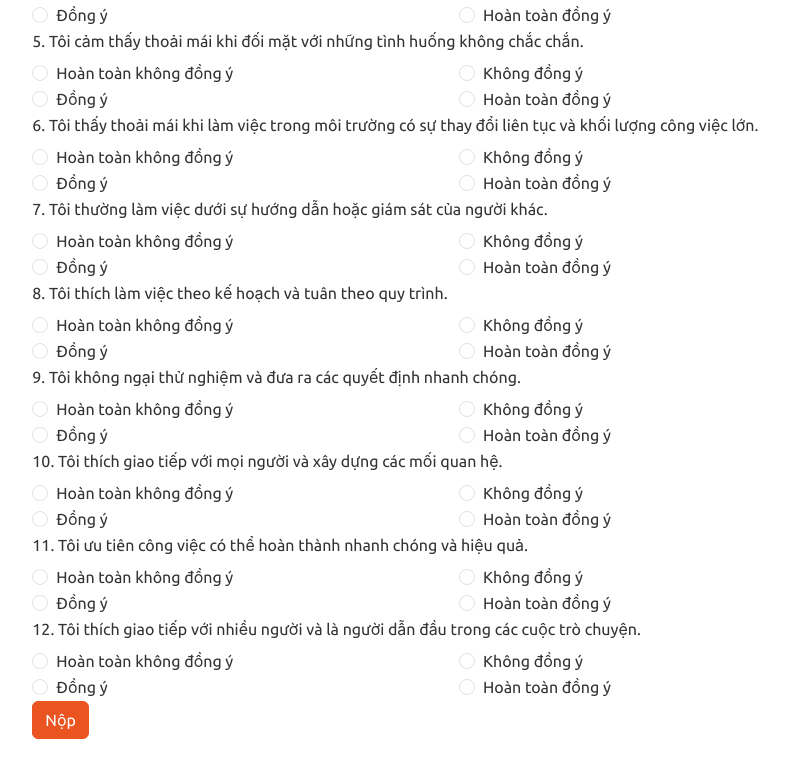
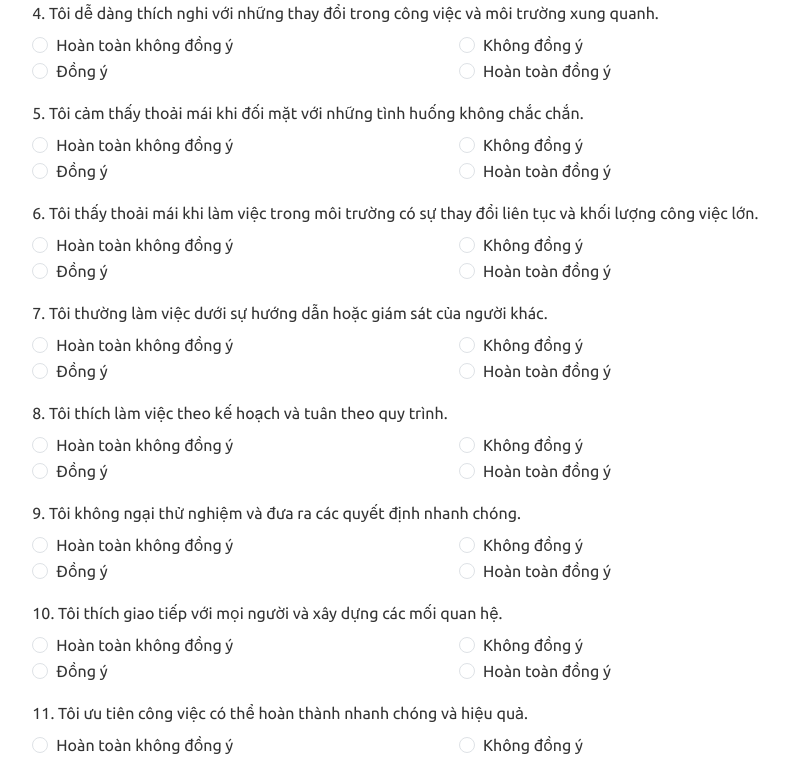
Before and after one commit to tungpham42/disc, a React (Create React App) app: page / in a window 1280 px wide. Shown: the part 363-1123 px from the top of the page, without its empty margins (193-982 px from the left). Built offline with nearby package versions, Linux system fonts and the light colour scheme.

Commit message:
Update DiscTest.js

```diff
--- a/src/DiscTest.js
+++ b/src/DiscTest.js
@@ -95,7 +95,7 @@ const DiscTest = () => {
               onAnswerChange={handleAnswerChange}
             />
           ))}
-          <Button type="submit" variant="primary">
+          <Button type="submit" variant="primary" size="lg" className="mt-3">
             Nộp
           </Button>
         </Form>
@@ -131,7 +131,7 @@ const Question = ({
   const questionNumber = (currentPage - 1) * DISC_PER_PAGE + index + 1;
 
   return (
-    <Form.Group key={question.id}>
+    <Form.Group key={question.id} className="mt-3">
       <Form.Label>
         {questionNumber}. {question.text}
       </Form.Label>
```
